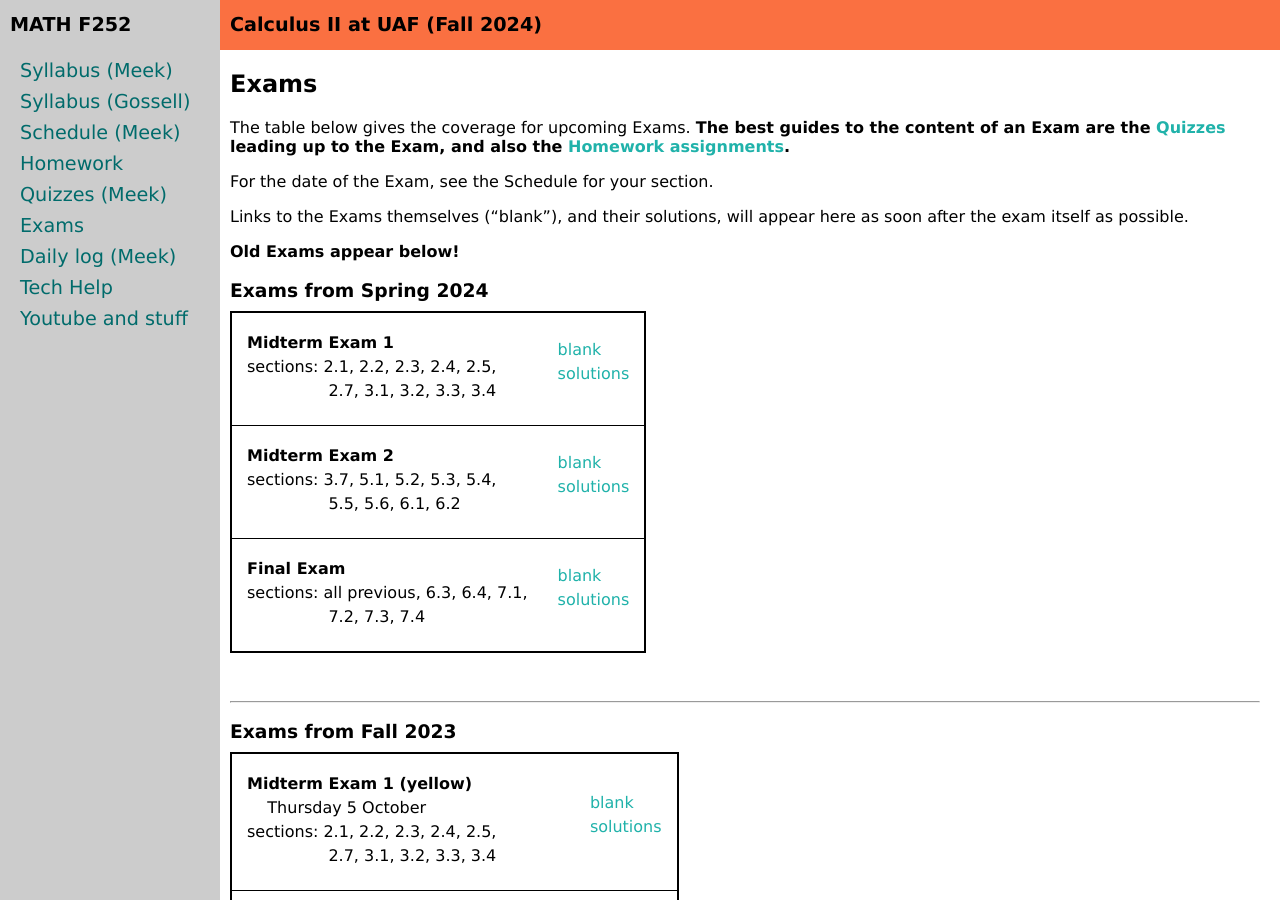
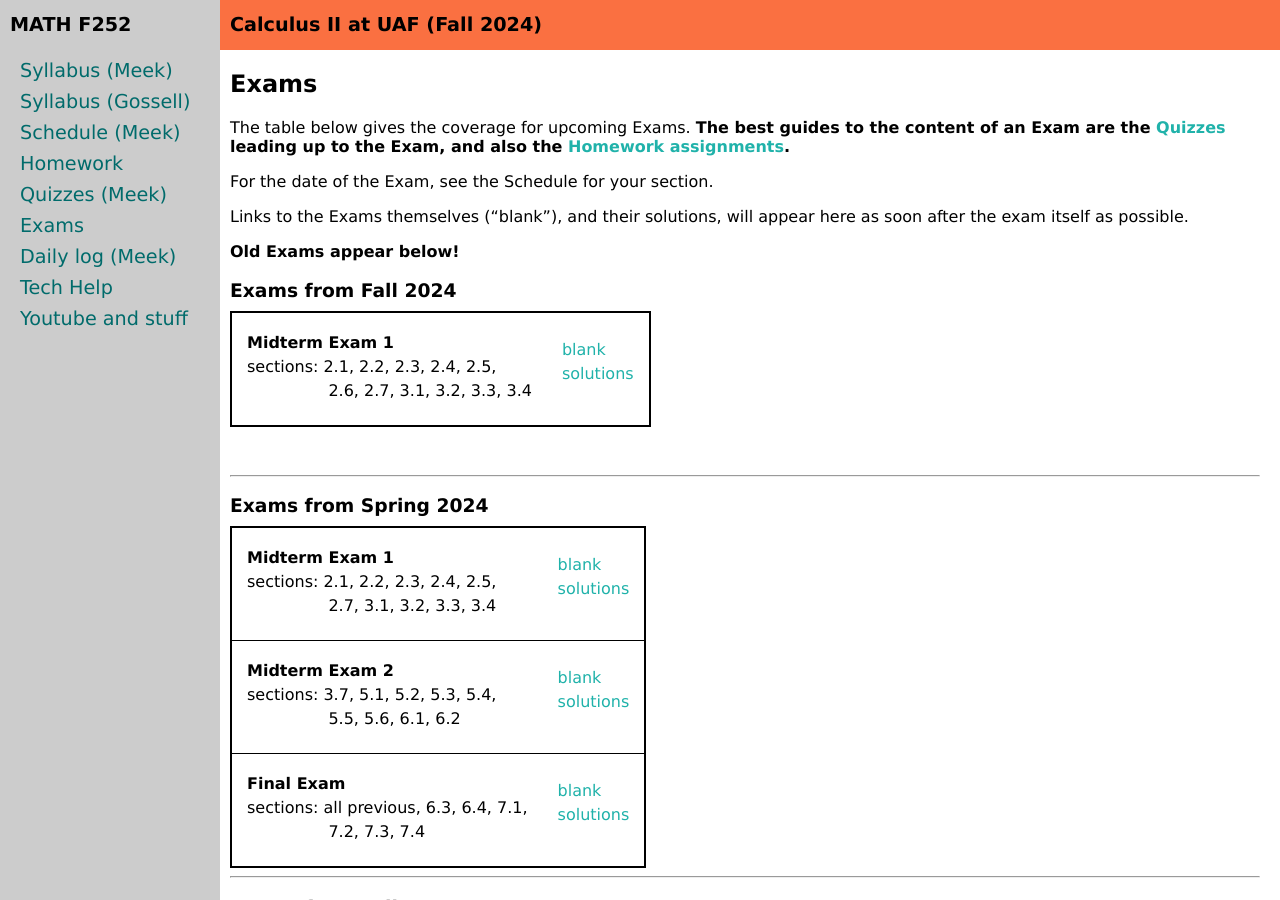
Before and after one commit to uaf-math/calc2, a Jekyll site: the page built from exams.md, in a window 1280 px wide and 900 px high. Built offline with Jekyll 4.4.1, drawn with Linux system fonts in a browser that asks for light colours.

Commit message:
added exam 1 to meek

```diff
--- /dev/null
+++ b/_data/examsF24.yml
@@ -0,0 +1,8 @@
+semester: Fall 2024
+home: assets/exams/F24
+exams:
+- name: Midterm Exam 1
+  sections: 2.1, 2.2, 2.3, 2.4, 2.5,
+  cont: 2.6, 2.7, 3.1, 3.2, 3.3, 3.4
+  blank: exam1.pdf
+  solutions: exam1Sols.pdf
--- a/exams.md
+++ b/exams.md
@@ -13,11 +13,16 @@
 
 <b>Old Exams appear below!</b>
 
+### Exams from Fall 2024
+
+{% include exam_table.md  data=site.data.examsF24 %}
+
+<div style="padding-bottom: 40px"></div>
+
+---
 ### Exams from Spring 2024
 
 {% include exam_table.md  data=site.data.examsS24 %}
-
-<div style="padding-bottom: 40px"></div>
 
 ---
 ### Exams from Fall 2023
```
Also changed, not shown: 4 other files.
